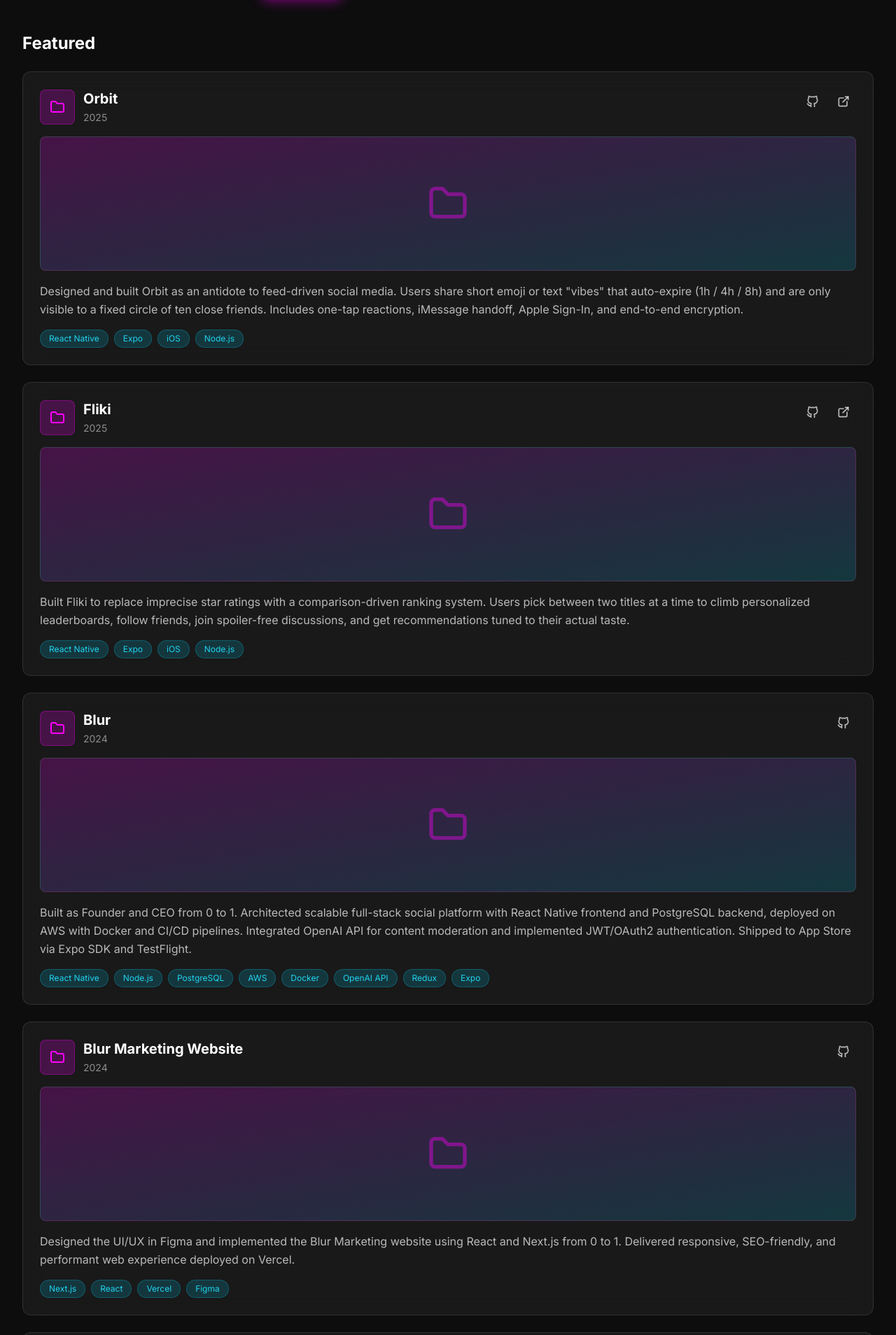
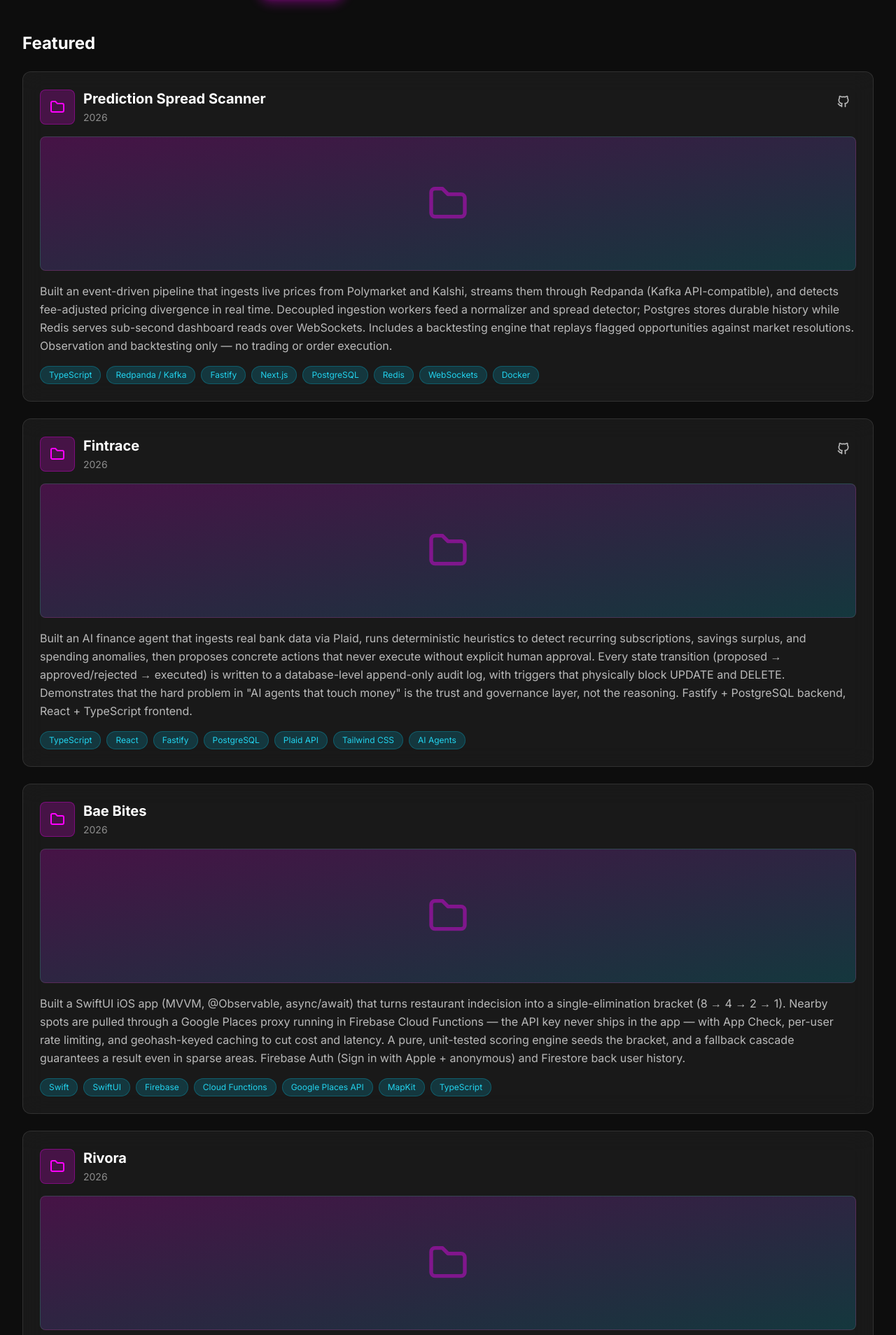
Before and after one commit to taenam1214/taenam1214.github.io, a React (Create React App) app: page / in a window 1280 px wide. Shown: the part 4732-6640 px from the top of the page at 70% size. Built offline with nearby package versions, Linux system fonts and the light colour scheme.

Commit message:
Add 2026 projects (Spread Scanner, Fintrace, Bae Bites, Rivora) to featured work

```diff
--- a/src/data/projects.js
+++ b/src/data/projects.js
@@ -1,4 +1,56 @@
 export const projects = [
+  {
+    id: 8,
+    title: 'Prediction Spread Scanner',
+    description: 'An event-driven system that detects cross-platform pricing divergence between Polymarket and Kalshi, surfacing arbitrage signals on a live dashboard with backtesting.',
+    longDescription: 'Built an event-driven pipeline that ingests live prices from Polymarket and Kalshi, streams them through Redpanda (Kafka API-compatible), and detects fee-adjusted pricing divergence in real time. Decoupled ingestion workers feed a normalizer and spread detector; Postgres stores durable history while Redis serves sub-second dashboard reads over WebSockets. Includes a backtesting engine that replays flagged opportunities against market resolutions. Observation and backtesting only — no trading or order execution.',
+    image: null,
+    technologies: ['TypeScript', 'Redpanda / Kafka', 'Fastify', 'Next.js', 'PostgreSQL', 'Redis', 'WebSockets', 'Docker'],
+    category: 'web',
+    featured: true,
+    github: 'https://github.com/taenam1214/prediction-spread-scanner',
+    demo: null,
+    year: '2026',
+  },
+  {
+    id: 9,
+    title: 'Fintrace',
+    description: 'An agentic personal-finance copilot with a human-in-the-loop approval layer and append-only audit trail — autonomous detection, human-gated execution.',
+    longDescription: 'Built an AI finance agent that ingests real bank data via Plaid, runs deterministic heuristics to detect recurring subscriptions, savings surplus, and spending anomalies, then proposes concrete actions that never execute without explicit human approval. Every state transition (proposed → approved/rejected → executed) is written to a database-level append-only audit log, with triggers that physically block UPDATE and DELETE. Demonstrates that the hard problem in "AI agents that touch money" is the trust and governance layer, not the reasoning. Fastify + PostgreSQL backend, React + TypeScript frontend.',
+    image: null,
+    technologies: ['TypeScript', 'React', 'Fastify', 'PostgreSQL', 'Plaid API', 'Tailwind CSS', 'AI Agents'],
+    category: 'web',
+    featured: true,
+    github: 'https://github.com/taenam1214/fintrace',
+    demo: null,
+    year: '2026',
+  },
+  {
+    id: 10,
+    title: 'Bae Bites',
+    description: 'An iOS app that settles "where should we eat?" with a head-to-head restaurant bracket — set a radius, pick cuisines, and tap your way to tonight\'s pick.',
+    longDescription: 'Built a SwiftUI iOS app (MVVM, @Observable, async/await) that turns restaurant indecision into a single-elimination bracket (8 → 4 → 2 → 1). Nearby spots are pulled through a Google Places proxy running in Firebase Cloud Functions — the API key never ships in the app — with App Check, per-user rate limiting, and geohash-keyed caching to cut cost and latency. A pure, unit-tested scoring engine seeds the bracket, and a fallback cascade guarantees a result even in sparse areas. Firebase Auth (Sign in with Apple + anonymous) and Firestore back user history.',
+    image: null,
+    technologies: ['Swift', 'SwiftUI', 'Firebase', 'Cloud Functions', 'Google Places API', 'MapKit', 'TypeScript'],
+    category: 'mobile',
+    featured: true,
+    github: null,
+    demo: null,
+    year: '2026',
+  },
+  {
+    id: 11,
+    title: 'Rivora',
+    description: 'A local-first personal finance tracker that runs entirely in your browser, works offline, and optionally syncs to your own Firebase — no bank links, ads, or analytics.',
+    longDescription: 'Built a privacy-first finance tracker on a local-first architecture: every read and write hits IndexedDB (Dexie) first for instant, offline-capable UI, then a persisted, retrying queue syncs to Firestore with last-write-wins conflict resolution. Money is stored as integer cents throughout — never floating point. Includes accounts, transactions, recurring bills, goals, net-worth snapshots, CSV import/export, a ⌘K command palette, and local forecasting/anomaly insights. Ships as an installable PWA. React 19 + TypeScript + Vite.',
+    image: null,
+    technologies: ['React', 'TypeScript', 'Vite', 'Dexie / IndexedDB', 'Firebase', 'Zustand', 'TanStack Router', 'PWA'],
+    category: 'web',
+    featured: true,
+    github: null,
+    demo: null,
+    year: '2026',
+  },
   {
     id: 1,
     title: 'Orbit',
```
